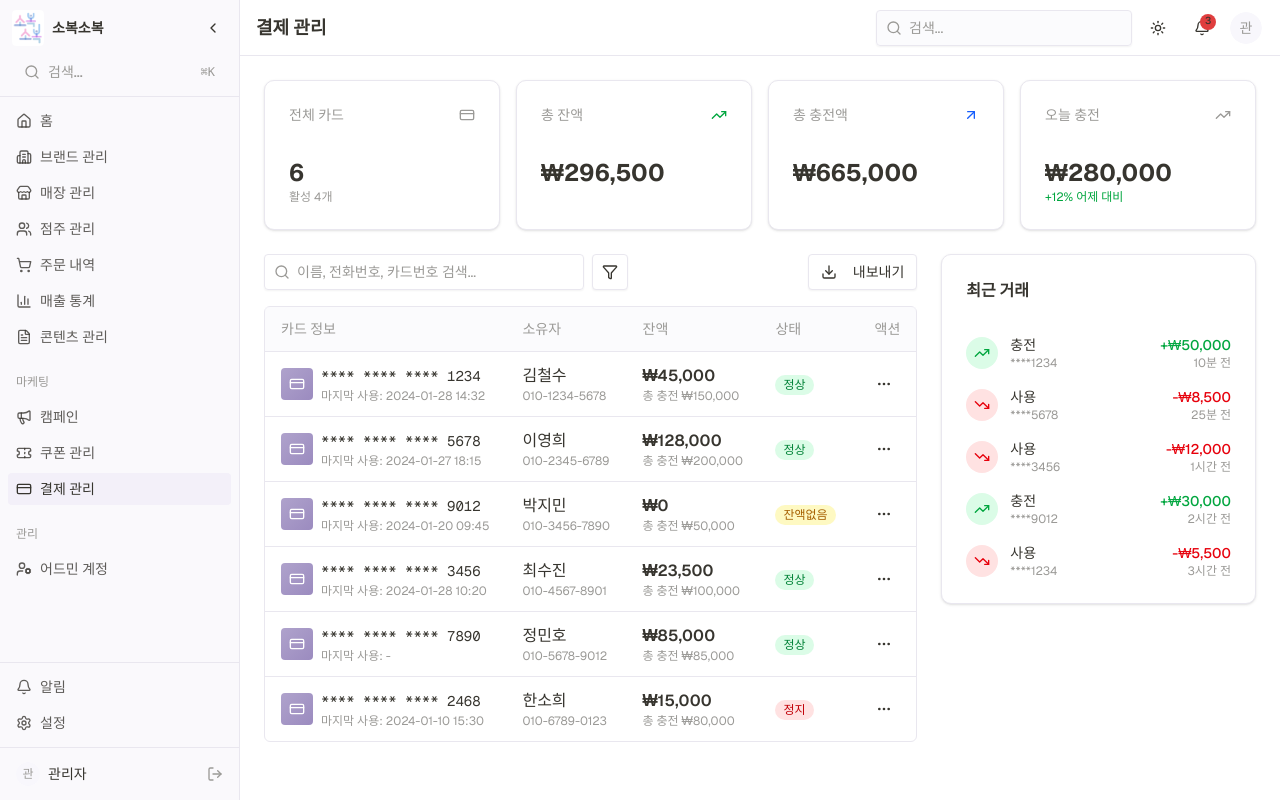
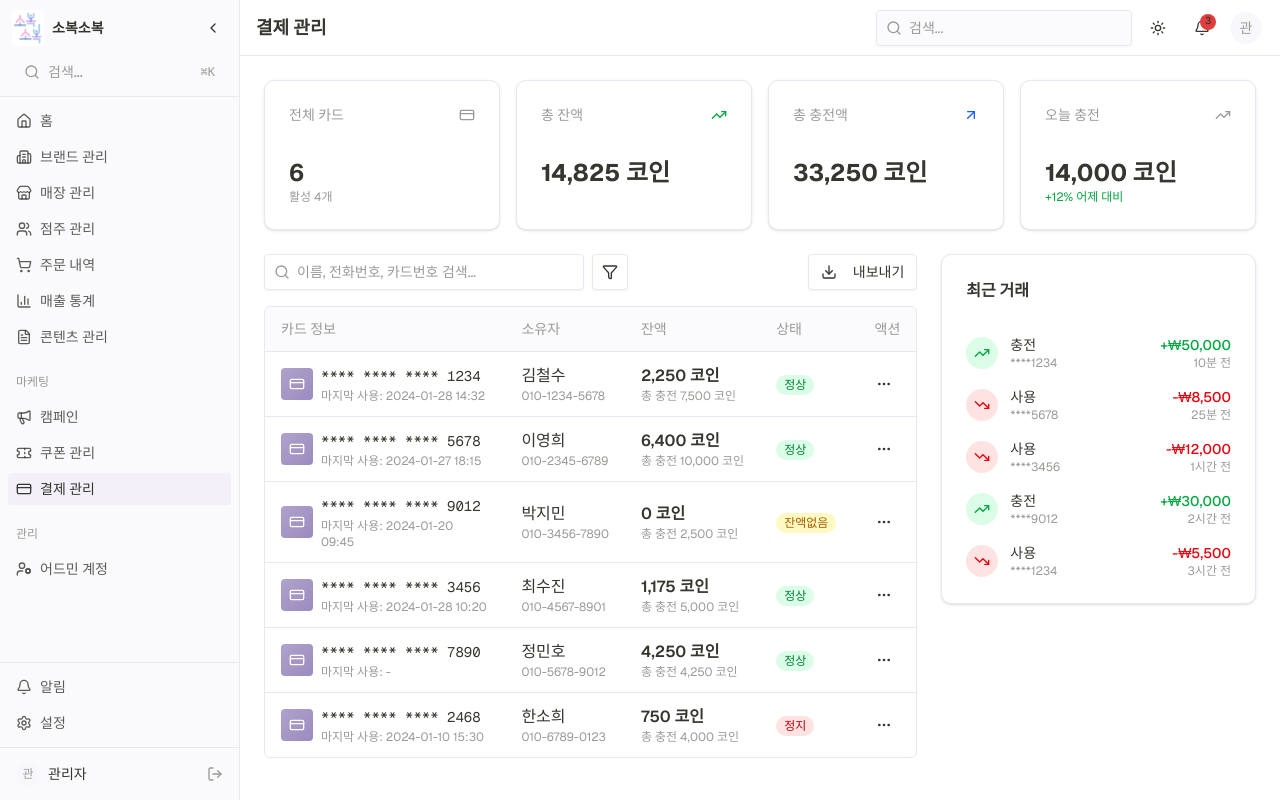
Before and after one commit to bellkim123/manager-app-admin, a Next.js app: page /dashboard/marketing/prepaid-cards in a window 1280 px wide. Built offline with nearby package versions, Linux system fonts and the light colour scheme.

Commit message:
✨ feat: 코인 환산 로직 추가 및 표시 변경
- 원화를 코인으로 변환하는 함수 추가 (20원 = 1코인)
- 선불카드 페이지에서 원화 금액을 코인으로 표시하도록 수정

```diff
--- a/app/(dashboard)/dashboard/marketing/prepaid-cards/page.tsx
+++ b/app/(dashboard)/dashboard/marketing/prepaid-cards/page.tsx
@@ -115,6 +115,9 @@ const statusConfig = {
   suspended: { label: '정지', className: 'bg-red-100 text-red-700' },
 };
 
+// 원화를 코인으로 변환 (20원 = 1코인)
+const wonToCoin = (won: number) => Math.floor(won / 20);
+
 export default function PrepaidCardsPage() {
   const { isOpen, isHovered } = useSidebarStore();
   const showExpanded = isOpen || isHovered;
@@ -168,7 +171,7 @@ export default function PrepaidCardsPage() {
                 <TrendingUp className="h-4 w-4 text-green-600" />
               </CardHeader>
               <CardContent>
-                <div className="text-2xl font-bold">₩{stats.totalBalance.toLocaleString()}</div>
+                <div className="text-2xl font-bold">{wonToCoin(stats.totalBalance).toLocaleString()} 코인</div>
               </CardContent>
             </Card>
             <Card>
@@ -179,7 +182,7 @@ export default function PrepaidCardsPage() {
                 <ArrowUpRight className="h-4 w-4 text-blue-600" />
               </CardHeader>
               <CardContent>
-                <div className="text-2xl font-bold">₩{stats.totalCharged.toLocaleString()}</div>
+                <div className="text-2xl font-bold">{wonToCoin(stats.totalCharged).toLocaleString()} 코인</div>
               </CardContent>
             </Card>
             <Card>
@@ -190,7 +193,7 @@ export default function PrepaidCardsPage() {
                 <TrendingUp className="h-4 w-4 text-muted-foreground" />
               </CardHeader>
               <CardContent>
-                <div className="text-2xl font-bold">₩280,000</div>
+                <div className="text-2xl font-bold">{wonToCoin(280000).toLocaleString()} 코인</div>
                 <p className="text-xs text-green-600">+12% 어제 대비</p>
               </CardContent>
             </Card>
@@ -271,9 +274,9 @@ export default function PrepaidCardsPage() {
                               <p className="text-xs text-muted-foreground">{card.ownerPhone}</p>
                             </td>
                             <td className="px-4 py-3">
-                              <p className="font-semibold">₩{card.balance.toLocaleString()}</p>
+                              <p className="font-semibold">{wonToCoin(card.balance).toLocaleString()} 코인</p>
                               <p className="text-xs text-muted-foreground">
-                                총 충전 ₩{card.totalCharged.toLocaleString()}
+                                총 충전 {wonToCoin(card.totalCharged).toLocaleString()} 코인
                               </p>
                             </td>
                             <td className="px-4 py-3">
```
